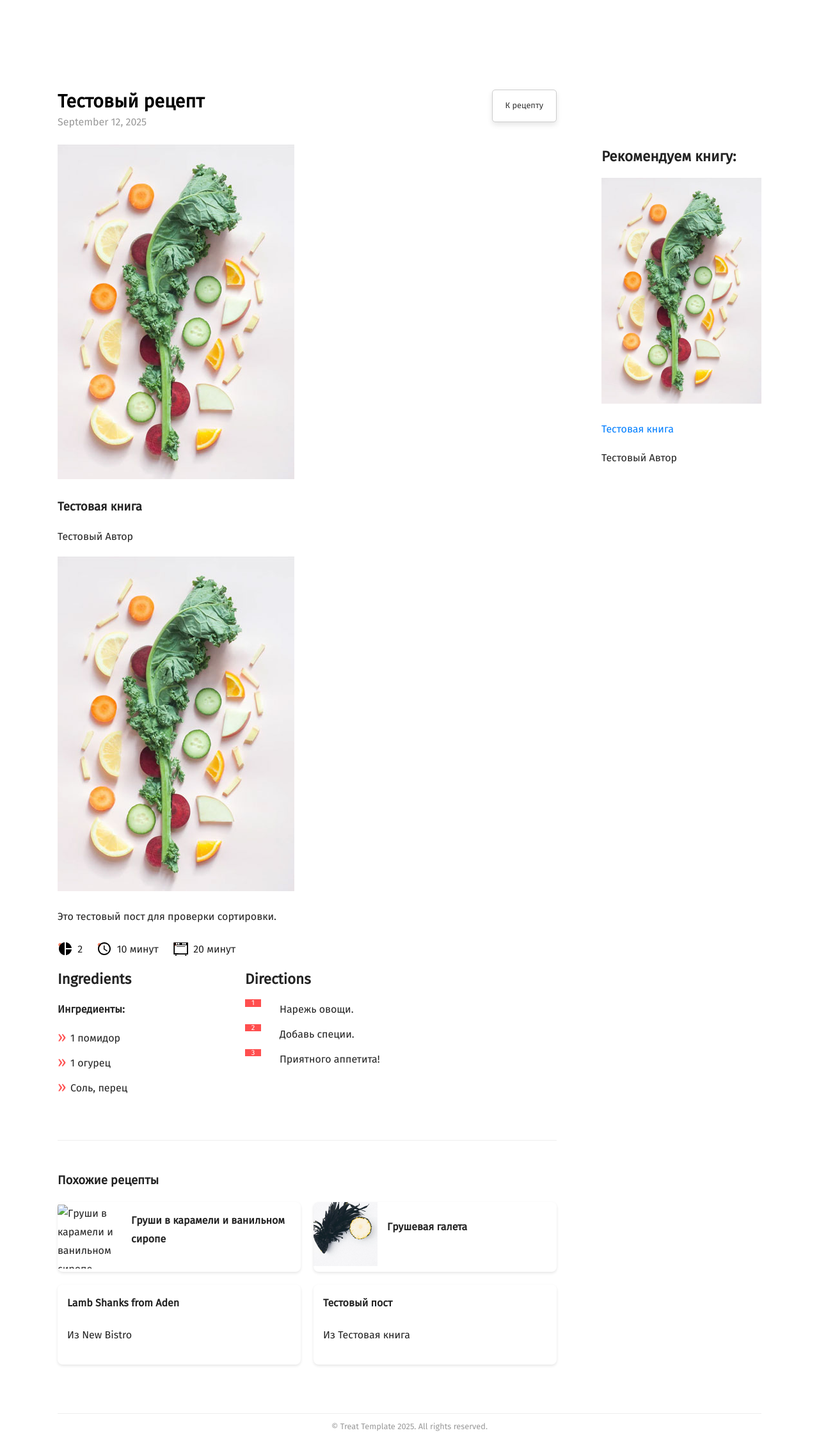
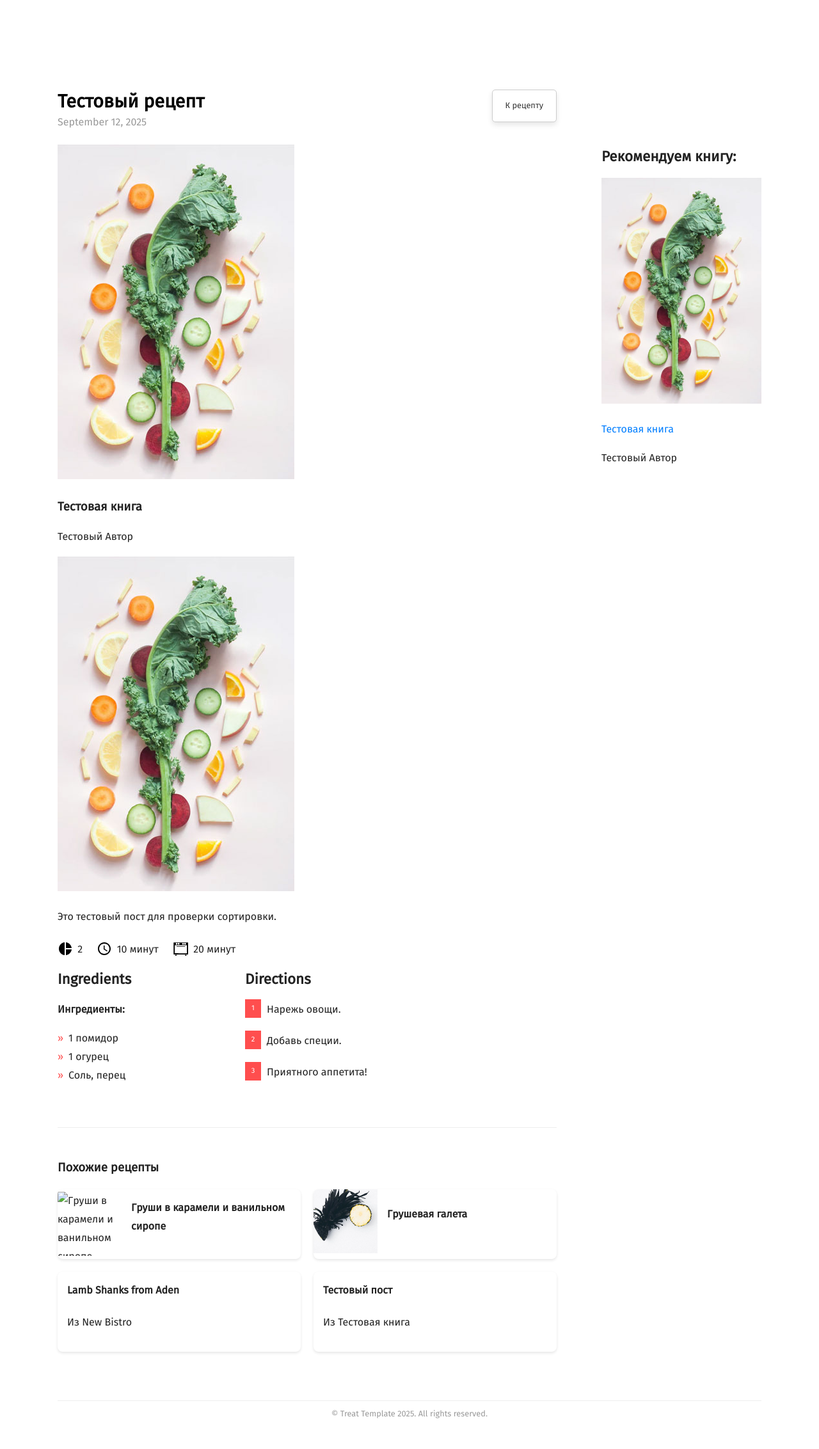
Before and after one commit to Helga1970/new-site, a Jekyll site: the page built from _recipes/2025-09-12-test-recept.md, in a window 1280 px wide. Shown: the whole page at 64% size. Built offline with Jekyll 4.4.1, drawn with Linux system fonts in a browser that asks for light colours; nearby versions of some CDN libraries; some web fonts are replaced.

Commit message:
Update elements.scss

```diff
--- a/_sass/elements.scss
+++ b/_sass/elements.scss
@@ -1,4 +1,4 @@
-html, body {
+html , body {
 	padding: 0;
 	margin: 0;
 	line-height: 1.8em;
@@ -34,25 +34,8 @@
 	max-width: 100%;
 }
 
-/* Стили для списков (добавлены/изменены) */
-ul, ol {
-    list-style: none; /* Убираем стандартные маркеры (точки, цифры) */
-    padding-left: 0; /* Удаляем стандартный отступ */
-}
-
-ul li, ol li {
-    position: relative;
-    padding-left: 20px; /* Отступ для новых точек */
-    margin: 0 0 10px 0; /* Убираем старый отступ, оставляем небольшой между элементами */
-}
-
-ul li::before, ol li::before {
-    content: "•"; /* Наш новый маркер */
-    position: absolute;
-    left: 0;
-    color: #fa8569; /* Твой цвет */
-    font-size: 1.5em;
-    line-height: 1;
+ol li + li {
+	margin: 20px 0 0 0;
 }
 
 footer {
```
